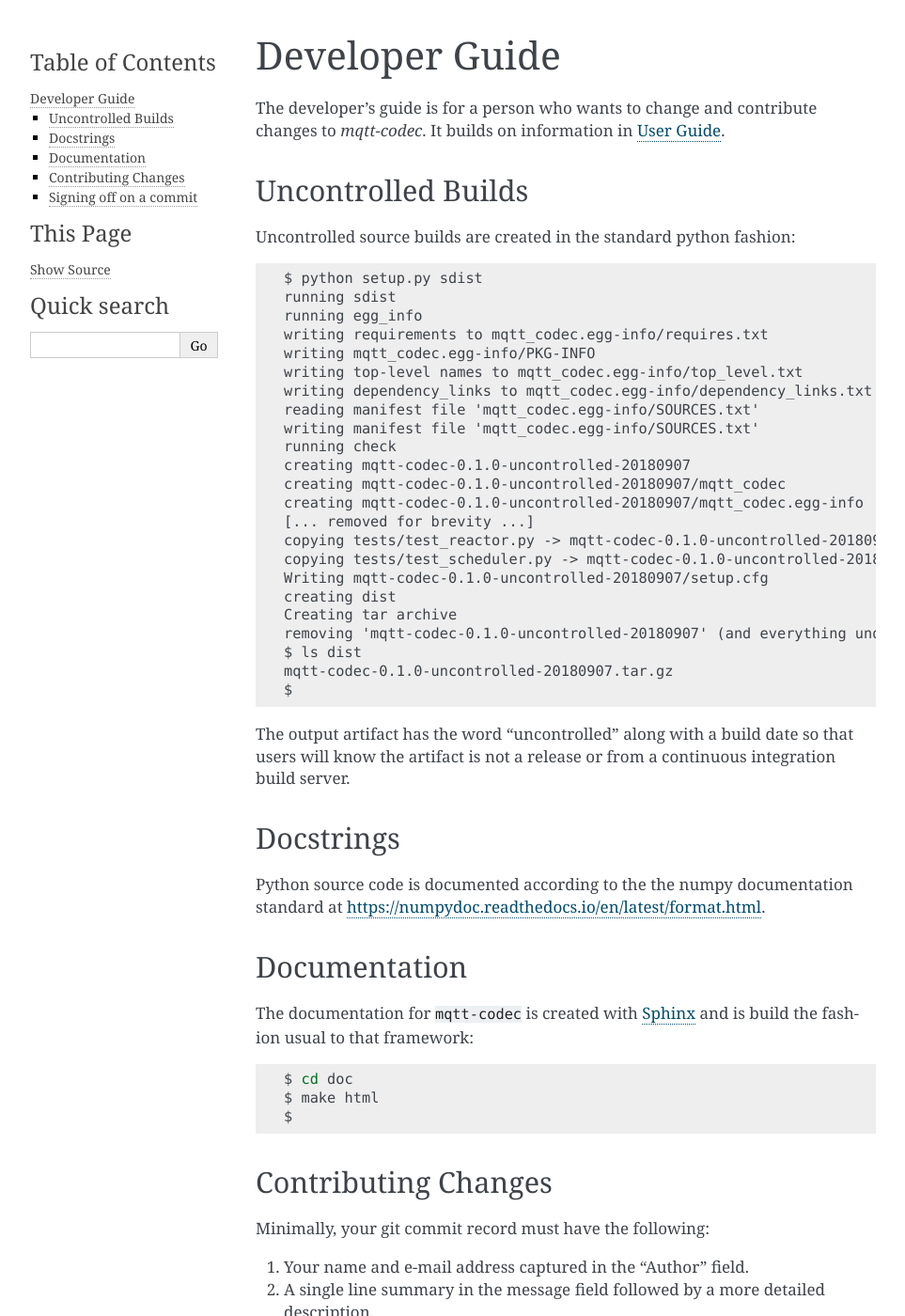
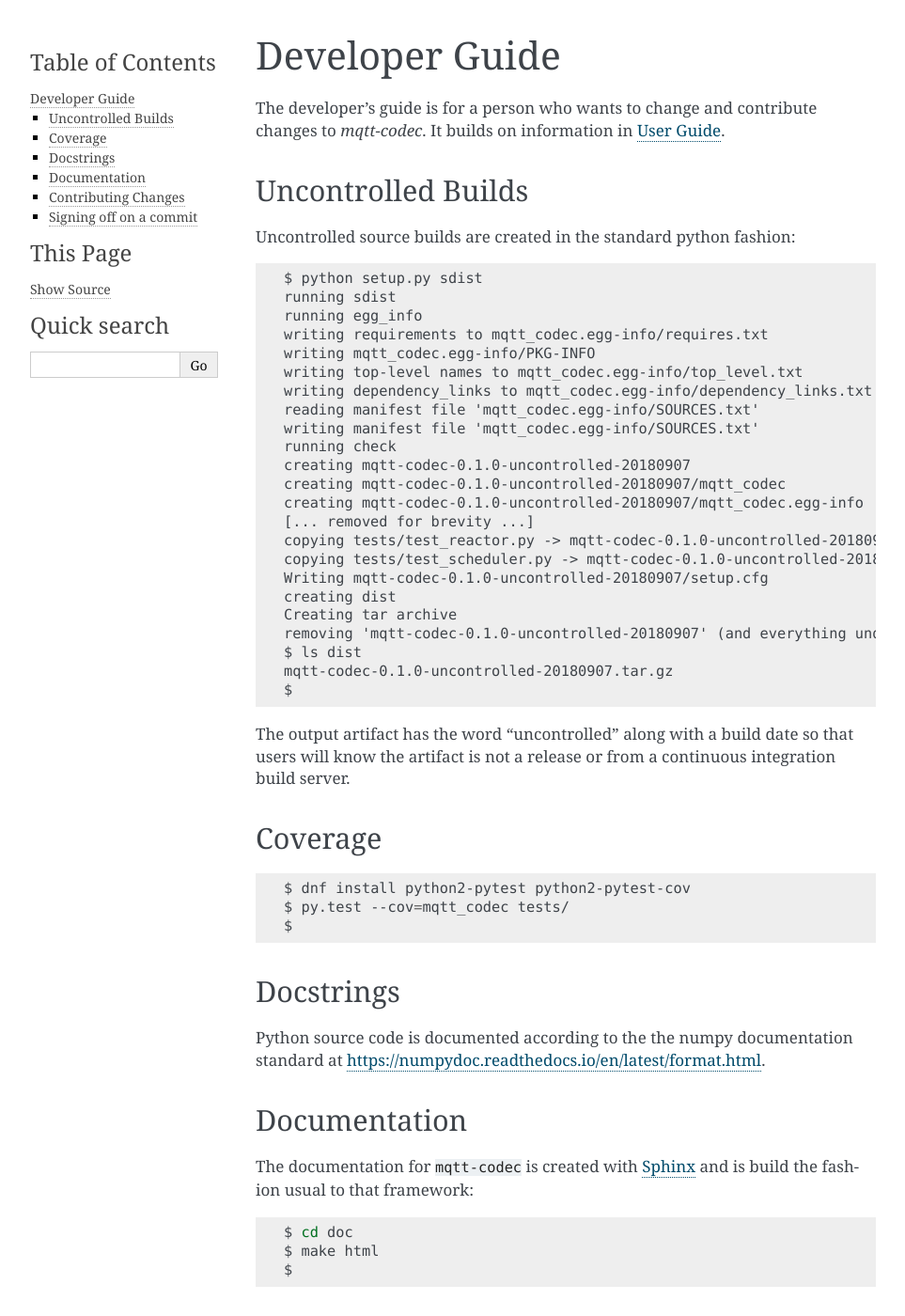
Before and after one commit to kcallin/mqtt-codec, a Sphinx documentation site: the page built from doc/source/developer_guide.rst, in a window 1280 px wide and 1400 px high. Shown: the whole window at 94% size, without its empty margins (148-1111 px from the left). Built offline with Sphinx 7.4.7, drawn with Linux system fonts in a browser that asks for light colours.

Commit message:
Added coverage section to developer_guide.rst.

```diff
--- a/doc/source/developer_guide.rst
+++ b/doc/source/developer_guide.rst
@@ -39,6 +39,16 @@ Uncontrolled source builds are created in the standard python fashion:
 The output artifact has the word "uncontrolled" along with a build date
 so that users will know the artifact is not a release or from a
 continuous integration build server.
+
+
+Coverage
+=========
+
+.. code-block:: bash
+
+    $ dnf install python2-pytest python2-pytest-cov
+    $ py.test --cov=mqtt_codec tests/
+    $
 
 
 Docstrings
```
